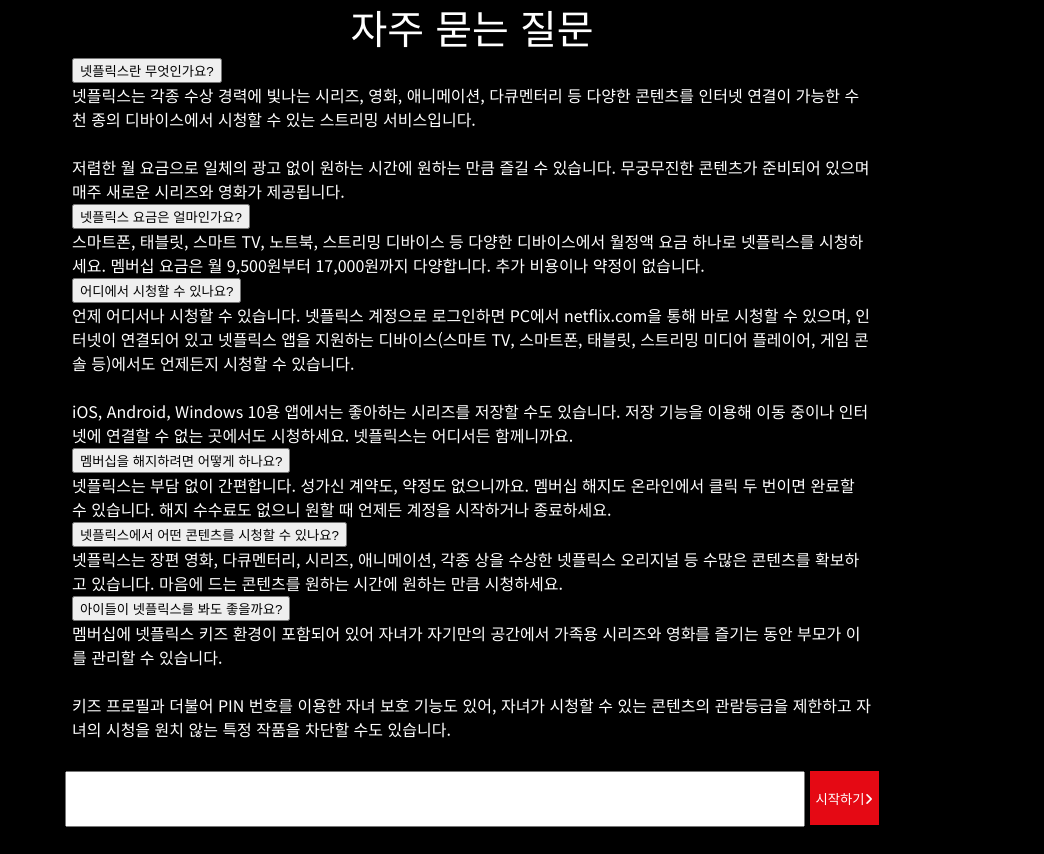
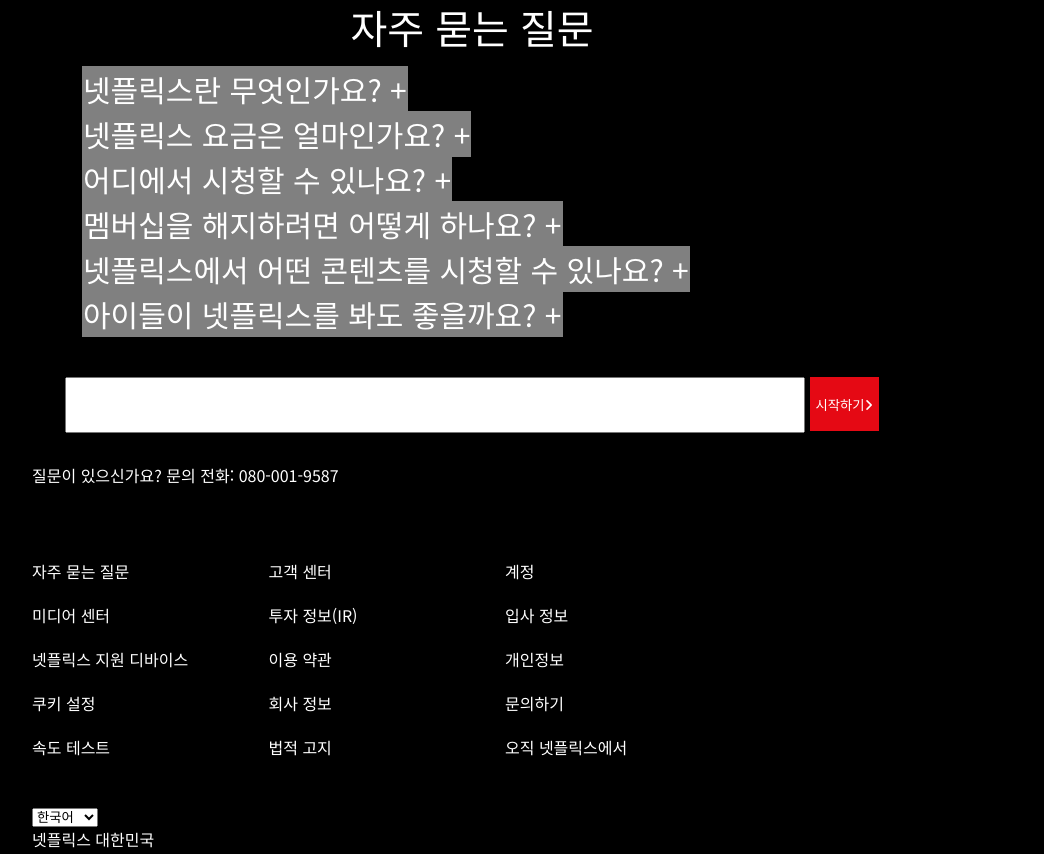
Before and after one commit to s-ja/team_project, a website: page public/index.html in a window 1280 px wide. Shown: the part 1788-2642 px from the top of the page, without its empty margins (168-1212 px from the left). Drawn offline with nearby package versions, Linux system fonts and the light colour scheme.

Commit message:
자주 묻는 질문 onclick 수정, 패딩값 스타일 다시 할것

```diff
--- a/public/css/jinyang-style.css
+++ b/public/css/jinyang-style.css
@@ -87,6 +87,17 @@
 .faq-list {
     margin: 0 auto;
     max-width: 800px;
+    font-size: 30px;
+    padding: 10px;
+    box-sizing: border-box;
+}
+.faq-list a{
+    border: 1px solid grey;
+    background: grey;
+}
+.faq-list span{
+    border: 1px solid grey;
+    background: grey;
 }
 .bottom-email{
     text-align: center;
--- a/public/index.html
+++ b/public/index.html
@@ -104,52 +104,45 @@
 
     <section>
         <h1 class="faq">자주 묻는 질문</h1>
-        <ul class="faq-list">
-            <li class="faq-list-item">
-                <button class="faq-question">넷플릭스란 무엇인가요? </button>
-                    <div class="faq-answer closed">
-                        <span id="" data-uia="">넷플릭스는 각종 수상 경력에 빛나는 시리즈, 영화, 애니메이션, 다큐멘터리 등 다양한 콘텐츠를 인터넷 연결이 가능한 수천 종의 디바이스에서 시청할 수 있는 스트리밍 서비스입니다. <br><br>저렴한 월 요금으로 일체의 광고 없이 원하는 시간에 원하는 만큼 즐길 수 있습니다. 무궁무진한 콘텐츠가 준비되어 있으며 매주 새로운 시리즈와 영화가 제공됩니다.</span>
-                    </div>
+        <div class="faq-list">
+            <a href=#none id="show1" onclick="if(hide1.style.display=='none') {hide1.style.display='';show1.innerText=' 넷플릭스란 무엇인가요? ×'}
+            else {hide1.style.display='none';show1.innerText='넷플릭스란 무엇인가요? +'}">넷플릭스란 무엇인가요? +
+            </a>
+            <div id="hide1" style="display: none"><span>넷플릭스는 각종 수상 경력에 빛나는 시리즈, 영화, 애니메이션, 다큐멘터리 등 다양한 콘텐츠를 인터넷 연결이 가능한 수천 종의 디바이스에서 시청할 수 있는 스트리밍 서비스입니다. <br><br>저렴한 월 요금으로 일체의 광고 없이 원하는 시간에 원하는 만큼 즐길 수 있습니다. 무궁무진한 콘텐츠가 준비되어 있으며 매주 새로운 시리즈와 영화가 제공됩니다.</span> </div>
+            <br>
+            <a href=#none id="show2" onclick="if(hide2.style.display=='none') {hide2.style.display='';show2.innerText='넷플릭스 요금은 얼마인가요? ×'}
+            else {hide2.style.display='none';show2.innerText='넷플릭스 요금은 얼마인가요? +'}">넷플릭스 요금은 얼마인가요? +
+            </a>
+            <div id="hide2" style="display: none"><span>스마트폰, 태블릿, 스마트 TV, 노트북, 스트리밍 디바이스 등 다양한 디바이스에서 월정액 요금 하나로 넷플릭스를 시청하세요.
+                멤버십 요금은 월 9,500원부터 17,000원까지 다양합니다. 추가 비용이나 약정이 없습니다.</span></div>
+            <br>
+            <a href=#none id="show3" onclick="if(hide3.style.display=='none') {hide3.style.display='';show3.innerText='어디에서 시청할 수 있나요? ×'}
+            else {hide3.style.display='none';show3.innerText='어디에서 시청할 수 있나요? +'}">어디에서 시청할 수 있나요? +
+            </a>
+            <div id="hide3" style="display: none"><span>언제 어디서나 시청할 수 있습니다. 넷플릭스 계정으로 로그인하면 PC에서 netflix.com을 통해 바로 시청할 수 있으며,
+                인터넷이 연결되어 있고 넷플릭스 앱을 지원하는 디바이스(스마트 TV, 스마트폰, 태블릿, 스트리밍 미디어 플레이어, 게임 콘솔 등)에서도
+                언제든지 시청할 수 있습니다. <br><br>iOS, Android, Windows 10용 앱에서는 좋아하는 시리즈를 저장할 수도 있습니다.
+                저장 기능을 이용해 이동 중이나 인터넷에 연결할 수 없는 곳에서도 시청하세요. 넷플릭스는 어디서든 함께니까요.</span></div>
+            <br>
+            <a href=#none id="show4" onclick="if(hide4.style.display=='none') {hide4.style.display='';show4.innerText='멤버십을 해지하려면 어떻게 하나요? ×'}
+            else {hide4.style.display='none';show4.innerText='멤버십을 해지하려면 어떻게 하나요? +'}">멤버십을 해지하려면 어떻게 하나요? +
+            </a>
+            <div id="hide4" style="display: none"><span>넷플릭스는 부담 없이 간편합니다. 성가신 계약도, 약정도 없으니까요. 멤버십 해지도 온라인에서 클릭 두 번이면 완료할 수 있습니다.
+                해지 수수료도 없으니 원할 때 언제든 계정을 시작하거나 종료하세요.</span></div>
+            <br>
+            <a href=#none id="show5" onclick="if(hide5.style.display=='none') {hide5.style.display='';show5.innerText='넷플릭스에서 어떤 콘텐츠를 시청할 수 있나요? ×'}
+            else {hide5.style.display='none';show5.innerText='넷플릭스에서 어떤 콘텐츠를 시청할 수 있나요? +'}">넷플릭스에서 어떤 콘텐츠를 시청할 수 있나요? +
+            </a>
+            <div id="hide5" style="display: none"><span>넷플릭스는 장편 영화, 다큐멘터리, 시리즈, 애니메이션, 각종 상을 수상한 넷플릭스 오리지널 등 수많은 콘텐츠를 확보하고 있습니다.
+                마음에 드는 콘텐츠를 원하는 시간에 원하는 만큼 시청하세요.</span></div>
+            <br>
+            <a href=#none id="show6" onclick="if(hide6.style.display=='none') {hide6.style.display='';show6.innerText='아이들이 넷플릭스를 봐도 좋을까요? ×'}
+            else {hide6.style.display='none';show6.innerText='아이들이 넷플릭스를 봐도 좋을까요? +'}">아이들이 넷플릭스를 봐도 좋을까요? +
+            </a>
+            <div id="hide6" style="display: none"><span>멤버십에 넷플릭스 키즈 환경이 포함되어 있어 자녀가 자기만의 공간에서 가족용 시리즈와 영화를 즐기는 동안 부모가 이를 관리할 수 있습니다.
+                <br><br>키즈 프로필과 더불어 PIN 번호를 이용한 자녀 보호 기능도 있어, 자녀가 시청할 수 있는 콘텐츠의 관람등급을 제한하고 자녀의 시청을 원치 않는 특정 작품을 차단할 수도 있습니다.</span></div>
             </li>
-            <li class="faq-list-item">
-                <button class="faq-question">넷플릭스 요금은 얼마인가요? </button>
-                    <div class="faq-answer closed">
-                    <span>스마트폰, 태블릿, 스마트 TV, 노트북, 스트리밍 디바이스 등 다양한 디바이스에서 월정액 요금 하나로 넷플릭스를 시청하세요.
-                        멤버십 요금은 월 9,500원부터 17,000원까지 다양합니다. 추가 비용이나 약정이 없습니다.</span>
-                    </div>
-            </li>
-
-            <li class="faq-list-item">
-                <button class="faq-question">어디에서 시청할 수 있나요?</button>
-                    <div class="faq-answer closed">
-                        <span>언제 어디서나 시청할 수 있습니다. 넷플릭스 계정으로 로그인하면 PC에서 netflix.com을 통해 바로 시청할 수 있으며,
-                            인터넷이 연결되어 있고 넷플릭스 앱을 지원하는 디바이스(스마트 TV, 스마트폰, 태블릿, 스트리밍 미디어 플레이어, 게임 콘솔 등)에서도
-                            언제든지 시청할 수 있습니다. <br><br>iOS, Android, Windows 10용 앱에서는 좋아하는 시리즈를 저장할 수도 있습니다.
-                            저장 기능을 이용해 이동 중이나 인터넷에 연결할 수 없는 곳에서도 시청하세요. 넷플릭스는 어디서든 함께니까요.</span>
-                    </div>
-            </li>
-            <li class="faq-list-item" data-uia-nmhp="faq-list-item" data-uia-faq="cancel">
-                <button class="faq-question">멤버십을 해지하려면 어떻게 하나요?</button>
-                    <div class="faq-answer closed">
-                        <span>넷플릭스는 부담 없이 간편합니다. 성가신 계약도, 약정도 없으니까요. 멤버십 해지도 온라인에서 클릭 두 번이면 완료할 수 있습니다.
-                            해지 수수료도 없으니 원할 때 언제든 계정을 시작하거나 종료하세요.</span>
-                    </div>
-            </li>
-            <li class="faq-list-item">
-                <button class="faq-question">넷플릭스에서 어떤 콘텐츠를 시청할 수 있나요?</button>
-                    <div class="faq-answer closed">
-                        <span>넷플릭스는 장편 영화, 다큐멘터리, 시리즈, 애니메이션, 각종 상을 수상한 넷플릭스 오리지널 등 수많은 콘텐츠를 확보하고 있습니다.
-                            마음에 드는 콘텐츠를 원하는 시간에 원하는 만큼 시청하세요.</span>
-                    </div>
-            </li>
-            <li class="faq-list-item">
-                <button class="faq-question">아이들이 넷플릭스를 봐도 좋을까요? </button>
-                    <div class="faq-answer closed">
-                        <span>멤버십에 넷플릭스 키즈 환경이 포함되어 있어 자녀가 자기만의 공간에서 가족용 시리즈와 영화를 즐기는 동안 부모가 이를 관리할 수 있습니다.
-                            <br><br>키즈 프로필과 더불어 PIN 번호를 이용한 자녀 보호 기능도 있어, 자녀가 시청할 수 있는 콘텐츠의 관람등급을 제한하고 자녀의 시청을 원치 않는 특정 작품을 차단할 수도 있습니다.</span>
-                        </div>
-            </li>
-        </ul>
+        </div>
     </section>
     <div class="bottom-email">
         <div class="email-start">
```
